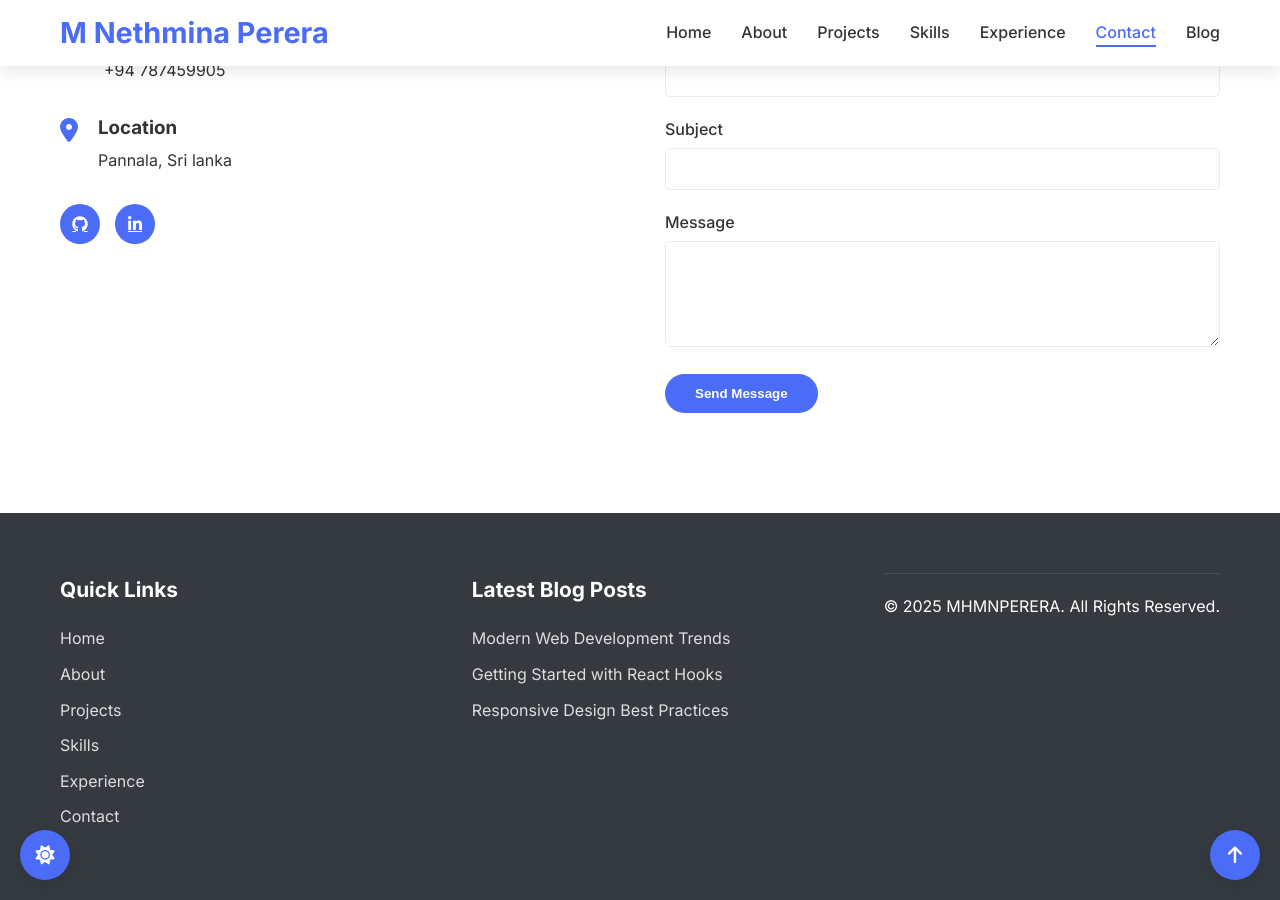
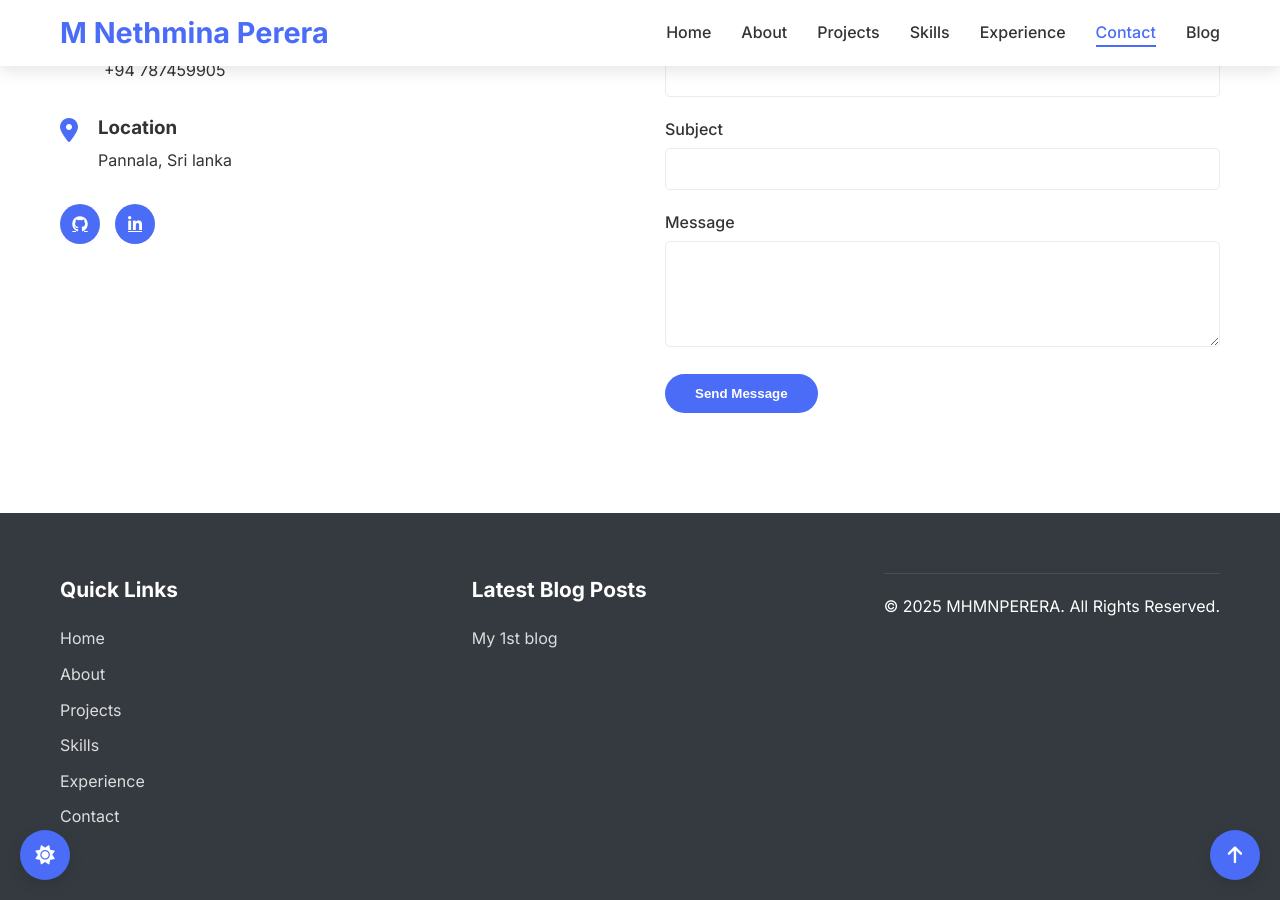
Before and after one commit to MHMNP2021/mnethmina.github.io, a Jekyll site: the page index.html, which Jekyll copies as it is, in a window 1280 px wide and 900 px high, scrolled down 5442 px. Built offline with Jekyll 4.4.1, drawn with Linux system fonts in a browser that asks for light colours.

Commit message:
Update index.html

```diff
--- a/index.html
+++ b/index.html
@@ -495,9 +495,9 @@ Currently, I'm researching Sri Lanka’s economy and financial markets, focusing
                 <div class="footer-section">
                     <h3>Latest Blog Posts</h3>
                     <ul>
-                        <li><a href="posts/post1.html">Modern Web Development Trends</a></li>
-                        <li><a href="blog/post2.html">Getting Started with React Hooks</a></li>
-                        <li><a href="blog/post3.html">Responsive Design Best Practices</a></li>
+                        <li><a href="posts/2024-12-04-my-first-post.md">My 1st blog</a></li>
+<!--                         <li><a href="blog/post2.html">Getting Started with React Hooks</a></li>
+                        <li><a href="blog/post3.html">Responsive Design Best Practices</a></li> -->
                     </ul>
                 </div>
 
```
